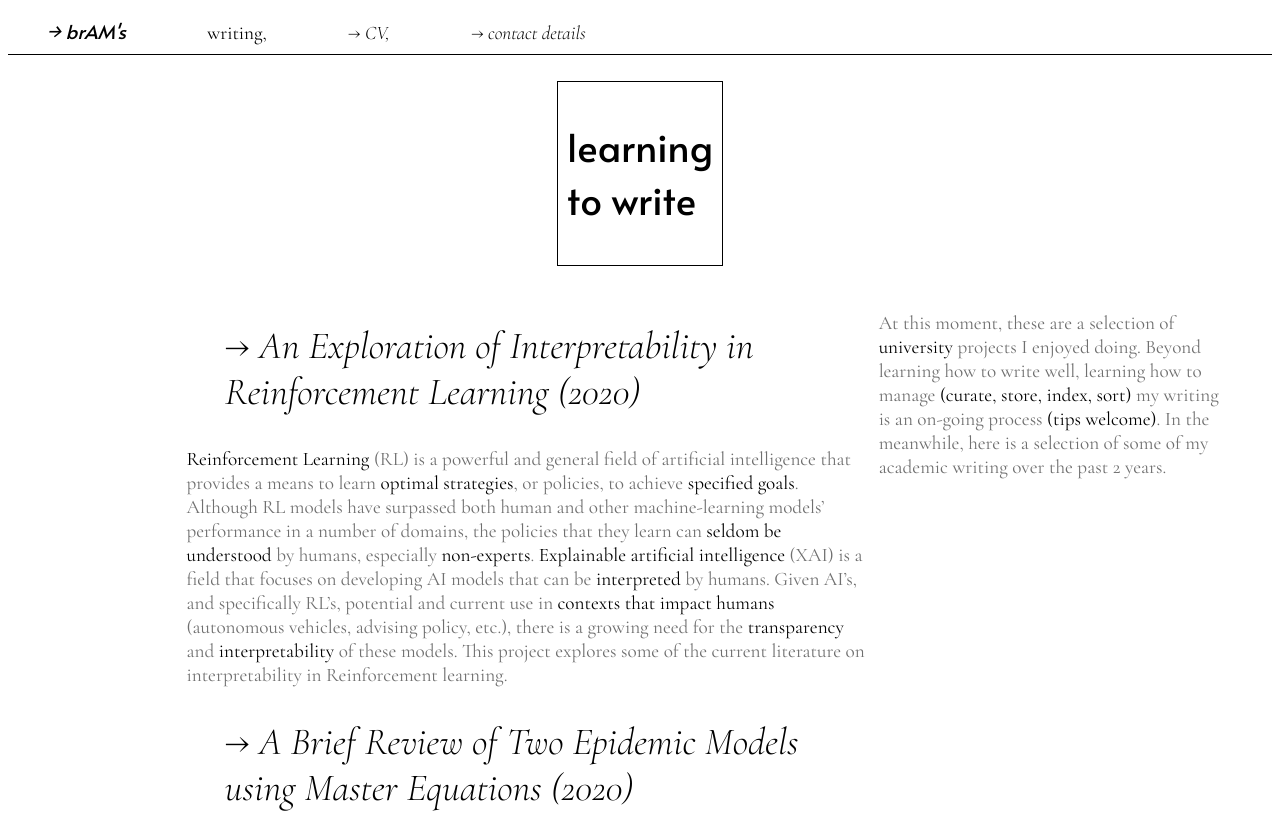
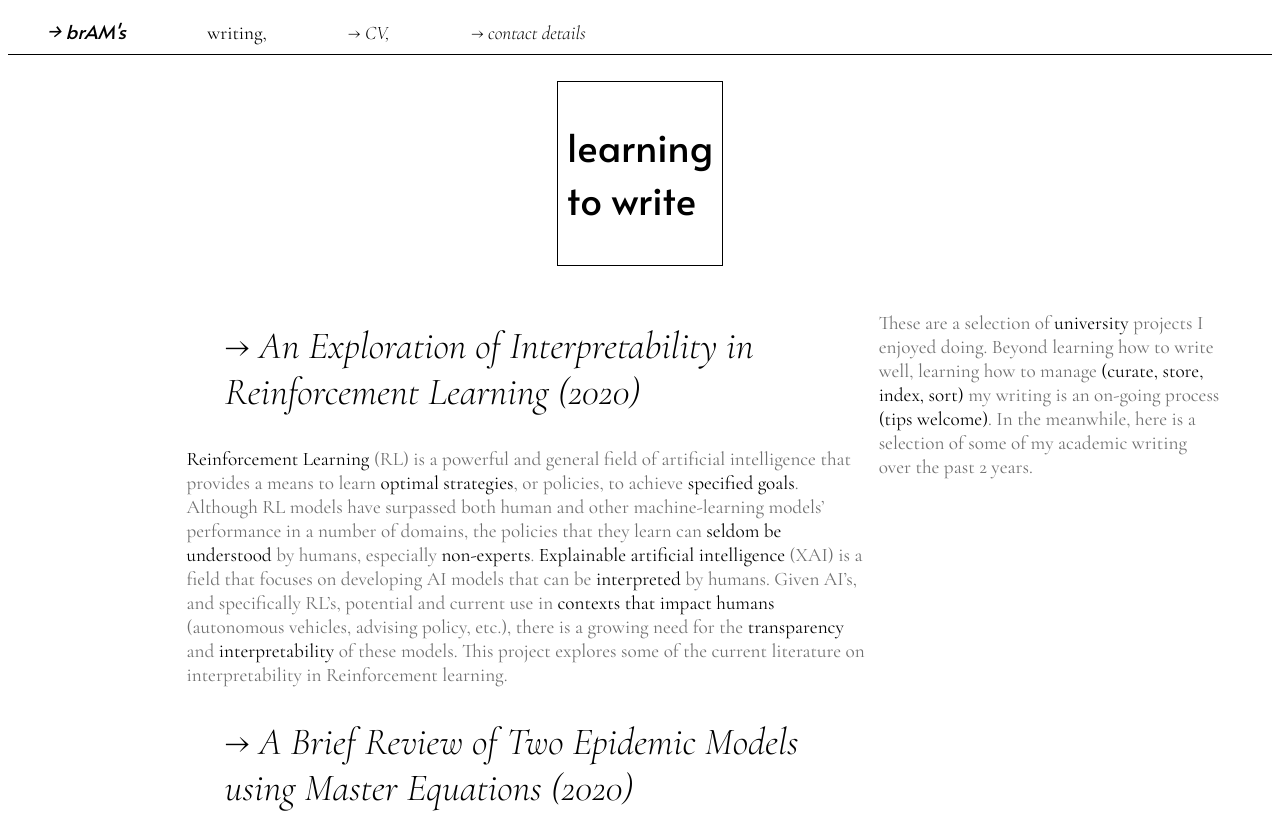
Before and after one commit to abramschon/abramschon.github.io, a plain HTML site: page writing/writing.html in a window 1280 px wide. Shown: the top 814 px of the page. Drawn offline with Linux system fonts and the light colour scheme; a web font is replaced by a local one.

Commit message:
Some edits to writing

```diff
--- a/writing/writing.html
+++ b/writing/writing.html
@@ -54,7 +54,7 @@
         </article>
 
         <aside>
-            <p> At this moment, these are a selection of <span class="bold">university</span> projects I enjoyed doing. Beyond learning how to write well, learning how to manage <span class="bold">(curate, store, index, sort)</span> my writing is an on-going process <span class="bold">(tips welcome)</span>. In the meanwhile, here is a selection of some of my academic writing over the past 2 years.</p>
+            <p> These are a selection of <span class="bold">university</span> projects I enjoyed doing. Beyond learning how to write well, learning how to manage <span class="bold">(curate, store, index, sort)</span> my writing is an on-going process <span class="bold">(tips welcome)</span>. In the meanwhile, here is a selection of some of my academic writing over the past 2 years.</p>
         </aside>
 
     </section>
```
